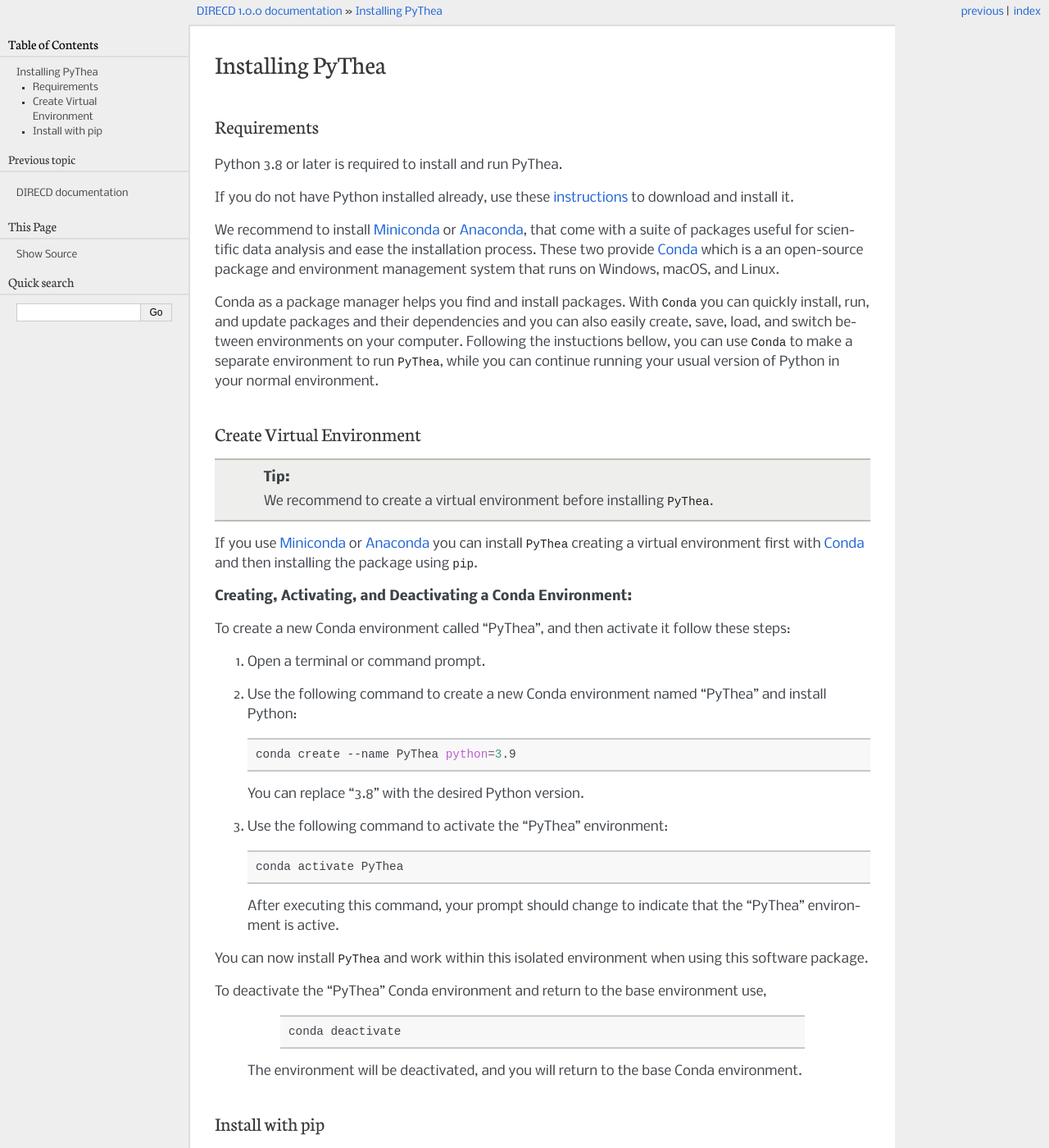
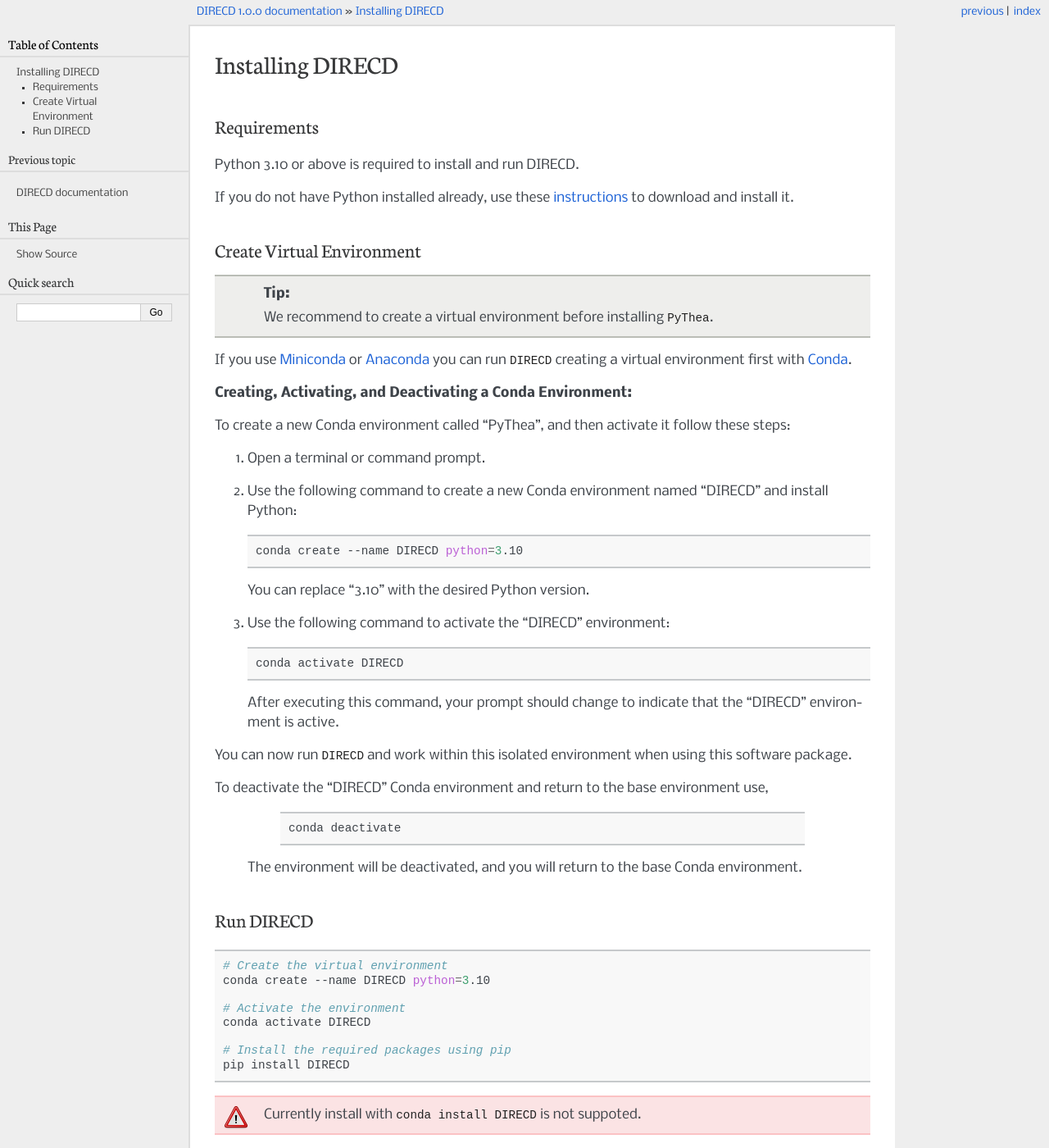
Before and after one commit to jain-shantanu/DIRECD_soft, a Sphinx documentation site: the page built from source/Installing.rst, in a window 1280 px wide and 1400 px high. Shown: the whole window at 82% size. Built offline with Sphinx 7.4.7, drawn with Linux system fonts in a browser that asks for light colours; some of the changed text lies outside the part shown.

Commit message:
Update Installing.rst

```diff
--- a/source/Installing.rst
+++ b/source/Installing.rst
@@ -1,18 +1,14 @@
-.. _installing-pythea:
+.. _installing-direcd:
 
-Installing PyThea
+Installing DIRECD
 =================
 
 Requirements
 ------------
 
-Python 3.8 or later is required to install and run PyThea.
+Python 3.10 or above is required to install and run DIRECD.
 
 If you do not have Python installed already, use these `instructions <https://www.python.org/downloads>`_ to download and install it.
-
-We recommend to install `Miniconda <https://docs.conda.io/en/latest/miniconda.html>`_ or `Anaconda <https://www.anaconda.com/download>`_, that come with a suite of packages useful for scientific data analysis and ease the installation process. These two provide `Conda <https://docs.conda.io/en/latest/>`_ which is a an open-source package and environment management system that runs on Windows, macOS, and Linux.
-
-Conda as a package manager helps you find and install packages. With ``Conda`` you can quickly install, run, and update packages and their dependencies and you can also easily create, save, load, and switch between environments on your computer. Following the instuctions bellow, you can use ``Conda`` to make a separate environment to run ``PyThea``, while you can continue running your usual version of Python in your normal environment.
 
 Create Virtual Environment
 --------------------------
@@ -22,8 +18,8 @@
   We recommend to create a virtual environment before installing ``PyThea``.
 
 If you use `Miniconda <https://docs.conda.io/en/latest/miniconda.html>`_ or `Anaconda <https://www.anaconda.com/download>`_
-you can install ``PyThea`` creating a virtual environment first with `Conda <https://docs.conda.io/en/latest/>`_
-and then installing the package using ``pip``.
+you can run ``DIRECD`` creating a virtual environment first with `Conda <https://docs.conda.io/en/latest/>`_.
+
 
 **Creating, Activating, and Deactivating a Conda Environment:**
 
@@ -31,25 +27,25 @@
 
 1. Open a terminal or command prompt.
 
-2. Use the following command to create a new Conda environment named "PyThea" and install Python:
+2. Use the following command to create a new Conda environment named "DIRECD" and install Python:
 
    .. code-block:: bash
 
-      conda create --name PyThea python=3.9
+      conda create --name DIRECD python=3.10
 
-   You can replace "3.8" with the desired Python version.
+   You can replace "3.10" with the desired Python version.
 
-3. Use the following command to activate the "PyThea" environment:
+3. Use the following command to activate the "DIRECD" environment:
 
    .. code-block:: bash
 
-      conda activate PyThea
+      conda activate DIRECD
 
-   After executing this command, your prompt should change to indicate that the "PyThea" environment is active.
+   After executing this command, your prompt should change to indicate that the "DIRECD" environment is active.
 
-You can now install ``PyThea`` and work within this isolated environment when using this software package.
+You can now run ``DIRECD`` and work within this isolated environment when using this software package.
 
-To deactivate the "PyThea" Conda environment and return to the base environment use,
+To deactivate the "DIRECD" Conda environment and return to the base environment use,
 
    .. code-block:: bash
 
@@ -57,20 +53,20 @@
 
  The environment will be deactivated, and you will return to the base Conda environment.
 
-Install with pip
+Run DIRECD
 ----------------
 
 .. code-block:: bash
 
   # Create the virtual environment
-  conda create --name PyThea python=3.9
+  conda create --name DIRECD python=3.10
 
   # Activate the environment
-  conda activate PyThea
+  conda activate DIRECD
 
   # Install the required packages using pip
-  pip install PyThea
+  pip install DIRECD
 
 .. warning::
 
-  Currently install with ``conda install PyThea`` is not suppoted.
+  Currently install with ``conda install DIRECD`` is not suppoted.
```
